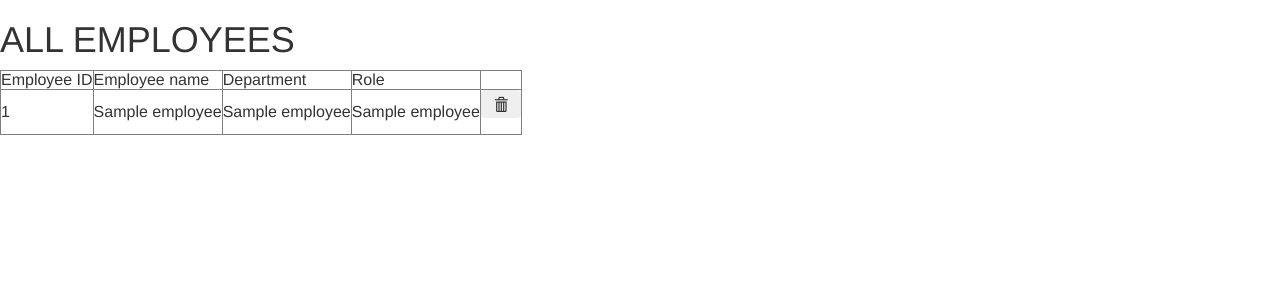
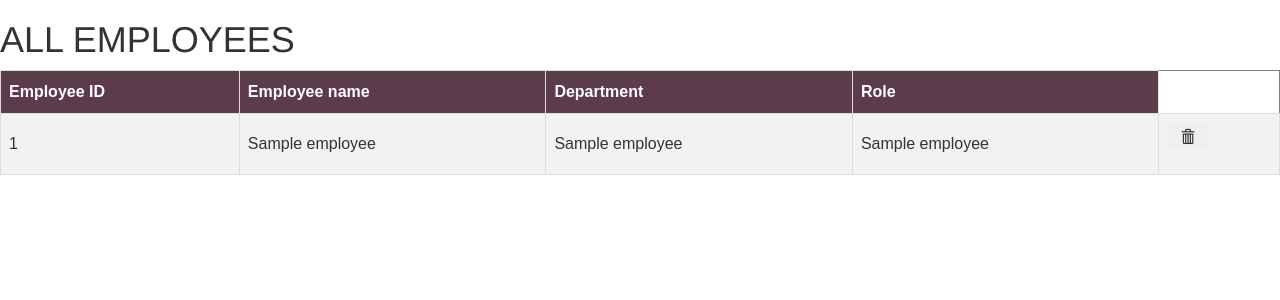
Before and after one commit to KiranRaghavendra1248/Tourism-and-Travel-Web-Application, a Flask app: template templates/employees.html in a window 1280 px wide. Shown: the top 300 px of the page. Run offline with Flask 2, Linux system fonts and the light colour scheme; the template is opened without the code that fills it: most values are stand-ins (such as "Sample title", 1, 10 or a date in 2020); parts of the project's set-up code (start-up, migrations or seed data) failed here and were passed over; some libraries are stand-ins or nearby versions.

Commit message:
Employee style added

```diff
--- a/app.py
+++ b/app.py
@@ -57,7 +57,7 @@ def add_package():
     return render_template('Add_package.html')
 
 # Remove package
-@app.route('/rem_pack',methods=['GET','POST'])
+@app.route('/rem_pack',methods=['POST'])
 def remove_package():
     if request.method=='POST':
         # Fetch Form Data
--- a/templates/employees.html
+++ b/templates/employees.html
@@ -1,13 +1,38 @@
+<style>
+  #customers {
+    font-family: Arial, Helvetica, sans-serif;
+    border-collapse: collapse;
+    width: 100%;
+  }
+
+  #customers td, #customers th {
+    border: 1px solid #ddd;
+    padding: 8px;
+  }
+
+  #customers tr:nth-child(even){background-color: #f2f2f2;}
+
+  #customers tr:hover {background-color: #ddd;}
+
+  #customers th {
+    padding-top: 12px;
+    padding-bottom: 12px;
+    text-align: left;
+    background-color: rgb(92, 59, 75);;
+    color: white;
+  }
+</style>
+
 <h1>ALL EMPLOYEES</h1>
 <head>
    <link rel = "stylesheet" href = "http://maxcdn.bootstrapcdn.com/bootstrap/3.3.4/css/bootstrap.min.css">
 </head>
-<table border =1>
+<table border =1 id="customers">
     <tr>
-      <td>Employee ID</td>
-      <td>Employee name</td>
-      <td>Department</td>
-      <td>Role</td>
+      <th>Employee ID</th>
+      <th>Employee name</th>
+      <th>Department</th>
+      <th>Role</th>
     </tr>
     {% for employee in employee_details %}
     <tr>
```
